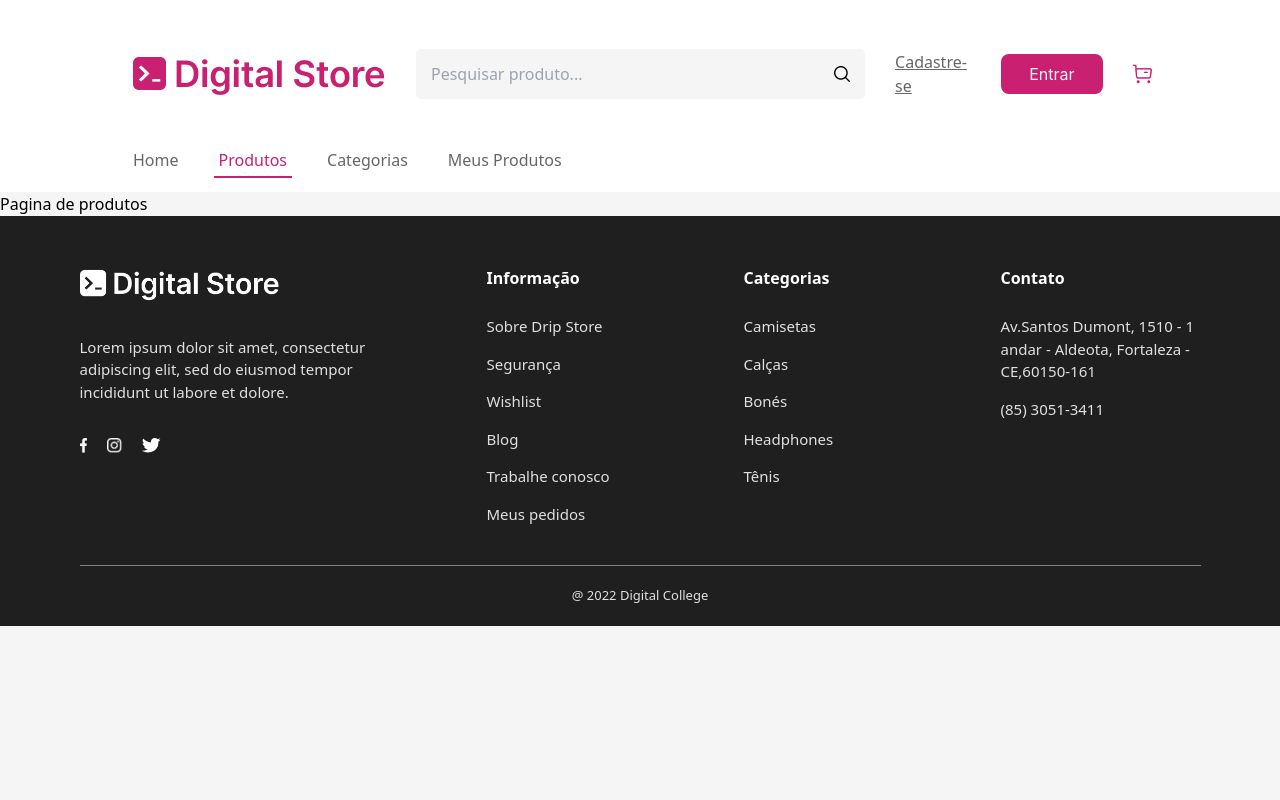
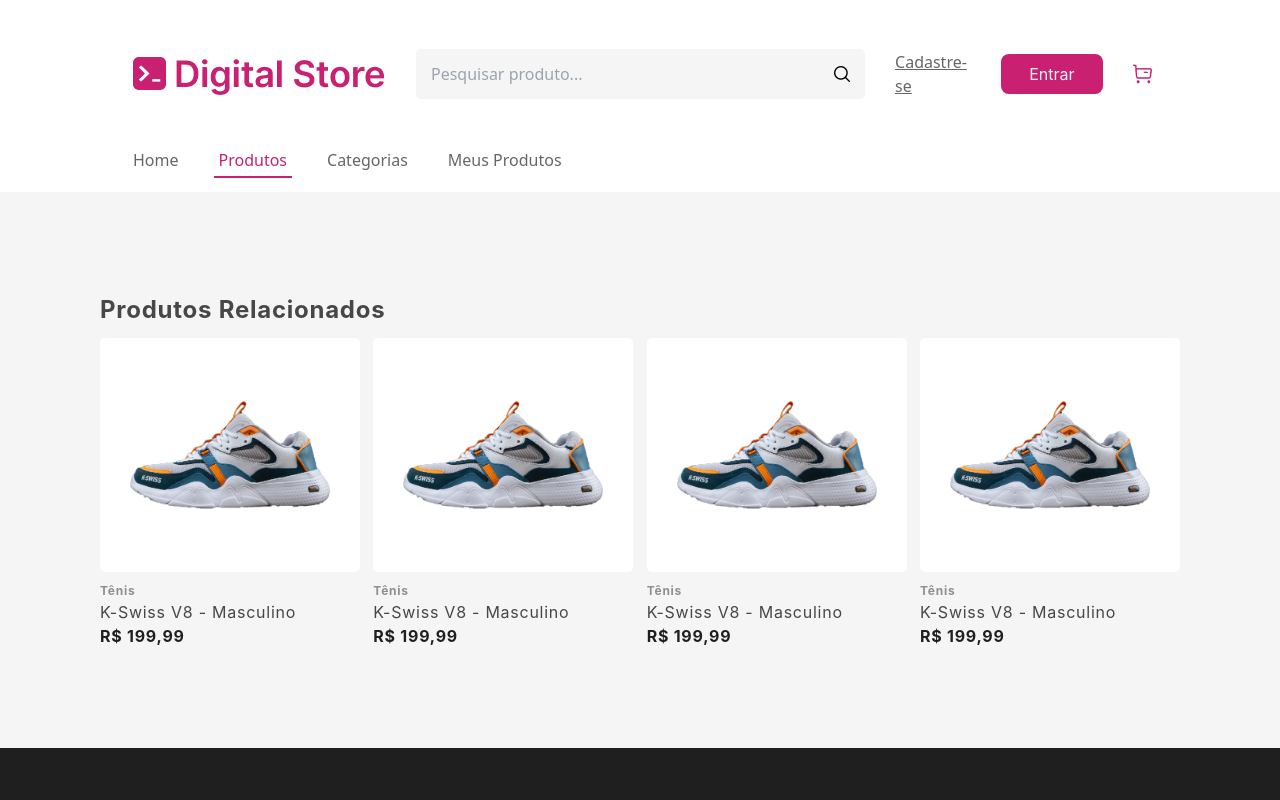
Before and after one commit to Vitor-Meloo/PROJETO-DIGITALSTORE, a React (Vite) app: page /products in a window 1280 px wide. Shown: the top 800 px of the page. Built offline with nearby package versions, Linux system fonts and the light colour scheme.

Commit message:
adicionando novas paginas e recursos

```diff
--- a/src/pages/Products.jsx
+++ b/src/pages/Products.jsx
@@ -1,6 +1,166 @@
+import styled from "styled-components";
+import tenis from "../assets/images/K-SwissV8-Masculino.png"
+import { useNavigate } from "react-router-dom";
+
+const ProductsPage = styled.main`
+        padding: 100px;
+
+        & #container{
+
+             & h2{
+                font-size: 24px;
+                font-family: Inter;
+                font-weight: 700;
+                letter-spacing: 0.75px;
+                color: #474747;
+             }
+             & #products{
+                    display: flex;
+                    justify-content: space-between;
+                    flex-wrap: wrap;
+                    display: flex;
+
+                    & div.card{
+                        display: flex;
+                        flex-direction: column;
+                        justify-content: center;
+                        margin-top: 10px;
+                        gap: 10px;
+
+                        & figure{
+                            width: 260px;
+                            height: 234px;
+                            display: flex;
+                            flex-direction: column;
+                            justify-content: center;
+                            align-items: center;
+                            background-color: white;
+                            border-radius: 5px;
+
+                            & img{
+                                width: 200px;
+                                height: auto;
+                                transition: 400ms;
+                            }
+                        }
+
+                        & figure:hover{
+                            cursor: pointer;
+
+                            & img{
+                                transform: rotate(-29.88deg);
+                            }
+                        }
+
+                        & #productDesc{
+
+                            & h6.productType{
+                                font-size: 12px;
+                                font-family: Inter;
+                                font-weight: 700;
+                                letter-spacing: 0.75px;
+                                color: #8F8F8F;
+                            }
+
+                            & h4{
+                                font-size: 16px;
+                                font-family: Inter;
+                                font-weight: 400;
+                                letter-spacing: 0.75px;
+                                color: #474747;
+                            }
+
+                            & p.preco{
+                                font-size: 16px;
+                                font-family: Inter;
+                                font-weight: 700;
+                                letter-spacing: 0.75px;
+                                color: #1F1F1F;
+                            }
+                        }
+                    }
+             }
+
+        }
+
+`;
+
 const Products = () =>{
+    const navigate = useNavigate()
+
+    function click(e){
+        const image = e.currentTarget.querySelector("img");
+        const nomeImage = image.src.substring(image.src.lastIndexOf("/") + 1);
+        const nome = e.currentTarget.querySelector("h4");
+        const preco = e.currentTarget.querySelector("p");
+
+        navigate(`/products/purchase/${nome.textContent}/${preco.textContent}/${nomeImage}`)
+
+        console.log(nomeImage)
+        console.log(nome)
+        console.log(preco)
+    }
+
     return(
-        <h1>Pagina de produtos</h1>
+        <ProductsPage>
+            <div id="container">
+
+                <h2>Produtos Relacionados</h2>
+                <div id="products">
+
+                    <div className="card" onClick={click}>
+                        <figure>
+                            <img src={tenis} alt="imagem do produto"/>
+                        </figure>
+
+                        <div id="productDesc">
+                            <h6 className="productType">Tênis</h6>
+                            <h4>K-Swiss V8 - Masculino</h4>
+                            <p className="preco">R$ 199,99</p>
+                        </div>
+                    </div>
+
+                    <div className="card" onClick={click}>
+                        <figure>
+                            <img src={tenis} alt="imagem do produto"/>
+                        </figure>
+
+                        <div id="productDesc">
+                            <h6 className="productType">Tênis</h6>
+                            <h4>K-Swiss V8 - Masculino</h4>
+                            <p className="preco">R$ 199,99</p>
+                        </div>
+
+                    </div>
+
+                    <div className="card" onClick={click}>
+                        <figure>
+                            <img src={tenis} alt="imagem do produto"/>
+                        </figure>
+
+                        <div id="productDesc">
+                            <h6 className="productType">Tênis</h6>
+                            <h4>K-Swiss V8 - Masculino</h4>
+                            <p className="preco">R$ 199,99</p>
+                        </div>
+
+                    </div>
+
+                    <div className="card" onClick={click}>
+                        <figure>
+                            <img src={tenis} alt="imagem do produto"/>
+                        </figure>
+
+                        <div id="productDesc">
+                            <h6 className="productType">Tênis</h6>
+                            <h4>K-Swiss V8 - Masculino</h4>
+                            <p className="preco">R$ 199,99</p>
+                        </div>
+
+                    </div>
+                </div>
+            </div>
+        </ProductsPage>
     )
 }
 
--- /dev/null
+++ b/src/pages/Purchase.jsx
@@ -0,0 +1,54 @@
+import { useParams } from "react-router-dom"
+import styled from "styled-components"
+
+const PurchasePage = styled.main`
+        padding: 100px;
+
+        & #container{
+            display: flex;
+
+            & figure{
+                background-color: white;
+                width: 450px;
+                height: 300px;
+                display: flex;
+                justify-content: center;
+                align-items: center;
+                border-radius: 10px;
+
+                & img{
+                    width: 400px;
+                    height: auto;
+                }
+            }
+
+            & #productDesc{
+
+            }
+        }
+
+`
+const Purchase = () =>{
+    const {nome, preco, image} = useParams();
+
+    const renderedImage = `${window.location.origin}/src/assets/images/${image}`
+
+    return(
+        <PurchasePage>
+            <div id="container">
+                <figure>
+                    <img src={renderedImage} alt="Imagem do produto" />
+                </figure>
+
+                <div id="productDesc">
+                    <h1>{nome}</h1>
+                    <h2>{preco}</h2>
+                </div>
+
+
+            </div>
+        </PurchasePage>
+    )
+}
+
+export default Purchase;
--- a/src/routes/Paths.jsx
+++ b/src/routes/Paths.jsx
@@ -6,6 +6,7 @@
 import Products from "../pages/Products";
 import MyProducts from "../pages/MyProducts";
 import Categories from "../pages/Categories";
+import Purchase from "../pages/Purchase";
 
 export const Paths = () => {
   return (
@@ -14,6 +15,7 @@
           <Route path="/" element={<Layout/>}>
             <Route path="/" element={<Home/>}/>
             <Route path="/products" element={<Products/>}/>
+            <Route path="/products/purchase/:nome/:preco/:image" element={<Purchase/>}/>
             <Route path="/categories" element={<Categories/>}/>
             <Route path="/my-products" element={<MyProducts/>}/>
             <Route path="*" element={<NotFound/>}/>
```
Also changed, not shown: src/assets/images/K-SwissV8-Masculino.png (added).
